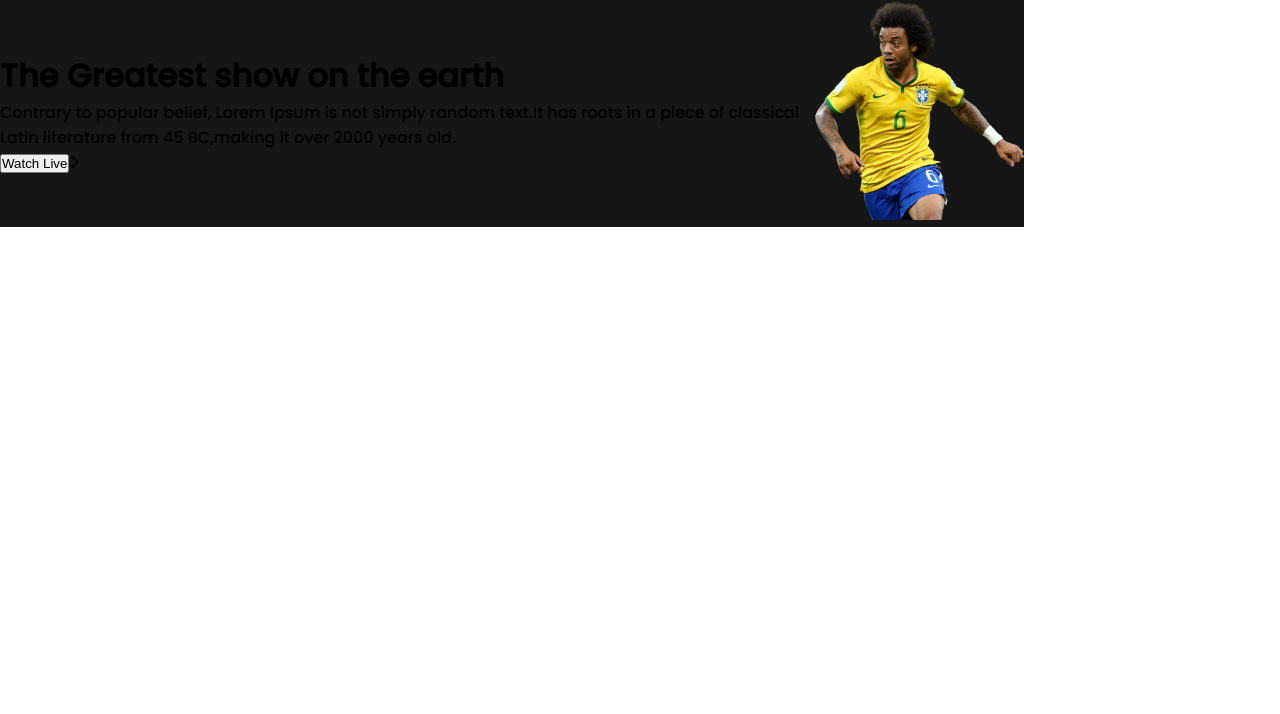
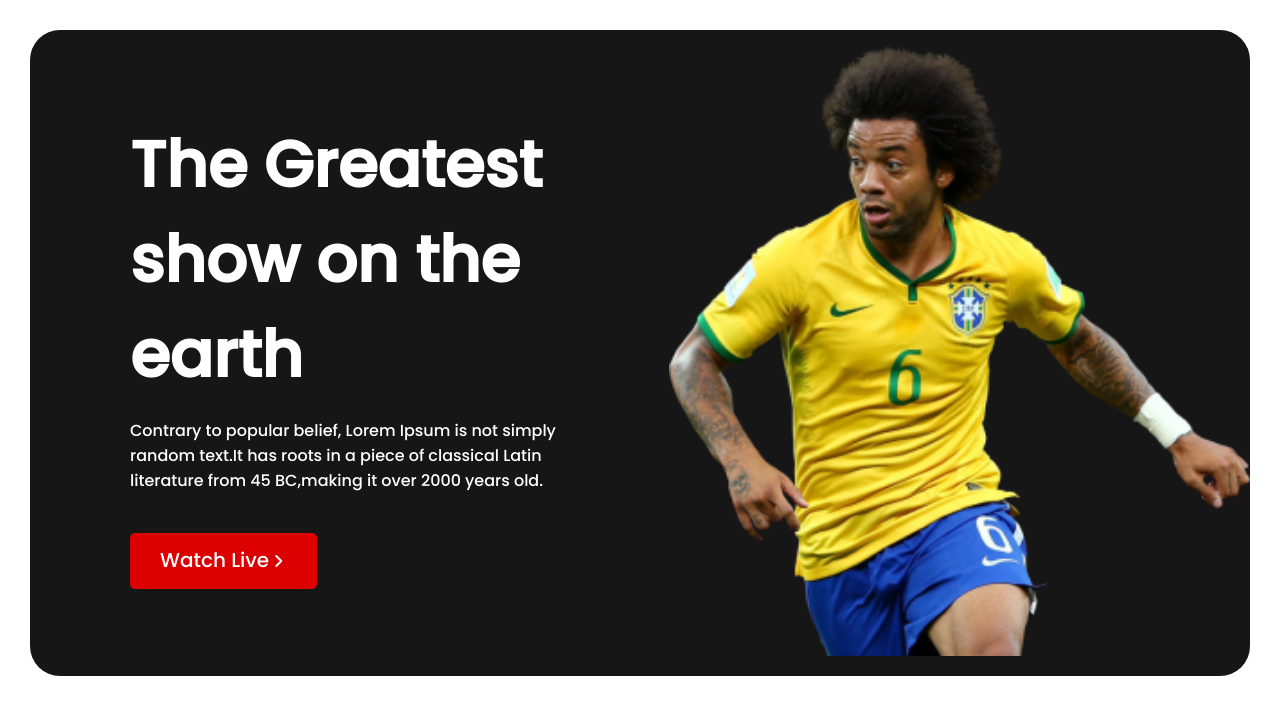
Before and after one commit to nusrat-jahan7/world-cup, a plain HTML site: page index.html in a window 1280 px wide. Drawn offline with Linux system fonts and the light colour scheme.

Commit message:
header added

```diff
--- a/index.html
+++ b/index.html
@@ -13,7 +13,8 @@
   </head>
   <body>
     <header>
-      <div class="header-section">
+        <section class="header-section">
+            <div class="header-main">
                 <div class="hd-text-sec">
                   <h1 class="hd-bold-text">The Greatest show on the earth</h1>
 
@@ -23,14 +24,19 @@
                     it over 2000 years old.
                   </p>
 
-          <button class="hd-button">Watch Live</button
-          ><i class="fa-solid fa-angle-right"></i>
+
+                  <div class="button">
+                    <a class="hd-button" href="">Watch Live</a>
+                    <i class="fa-solid fa-angle-right"></i>
+                  </div>
+
                 </div>
 
                 <div class="header-img">
                   <img src="assets/Banner Image.png" alt="" />
                 </div>
               </div>
+        </section>
     </header>
   </body>
 </html>
--- a/style.css
+++ b/style.css
@@ -31,8 +31,70 @@ img{
 
 .header-section{
     display: flex;
-    width: 80%;
     justify-content: center;
     align-items: center;
-    background-color: var(--regular-color1)
+    margin: 30px;
 }
+
+.header-main{
+    display: flex;
+    align-items: center;
+    width: 50%;
+    height: 646px;
+    width: 1240px;
+    border-radius: 30px;
+    background-color: var(--regular-color1);
+}
+
+.hd-text-sec{
+    padding-left: 100px
+}
+
+.hd-bold-text{
+    font-size: 4rem;
+    font-weight: 700;
+    color: var(--regular-color2);
+    padding-bottom: 16px;
+}
+
+.hd-p-text{
+    font-size: 1rem;
+    font-weight: 400;
+    padding-right: 50px;
+    padding-bottom: 40px;
+    color: var(--regular-color2);
+}
+
+.button{
+    background-color: #DD0000;
+    height: 56px;
+    width: 187px;
+    border-radius: 5px;
+    padding-top: 12px;
+    transition: width 5s ease, height 5s, transform 5s;
+}
+
+.button:hover{
+    height: 56px;
+    width: 187px;
+    border: 2px solid yellow;
+    transform: scale(0.5, 0.5);
+}
+.hd-button{
+    text-decoration: none;
+    font-size: 20px;
+    font-weight: 400;
+    color: #FFFFFF;
+    padding-left: 30px;
+}
+
+.fa-angle-right{
+    color: var(--regular-color2);
+
+}
+
+.header-img img{
+    width: 581px;
+    height: 613px;
+
+}
```
Lines whose indentation alone changed are shown as unchanged.
